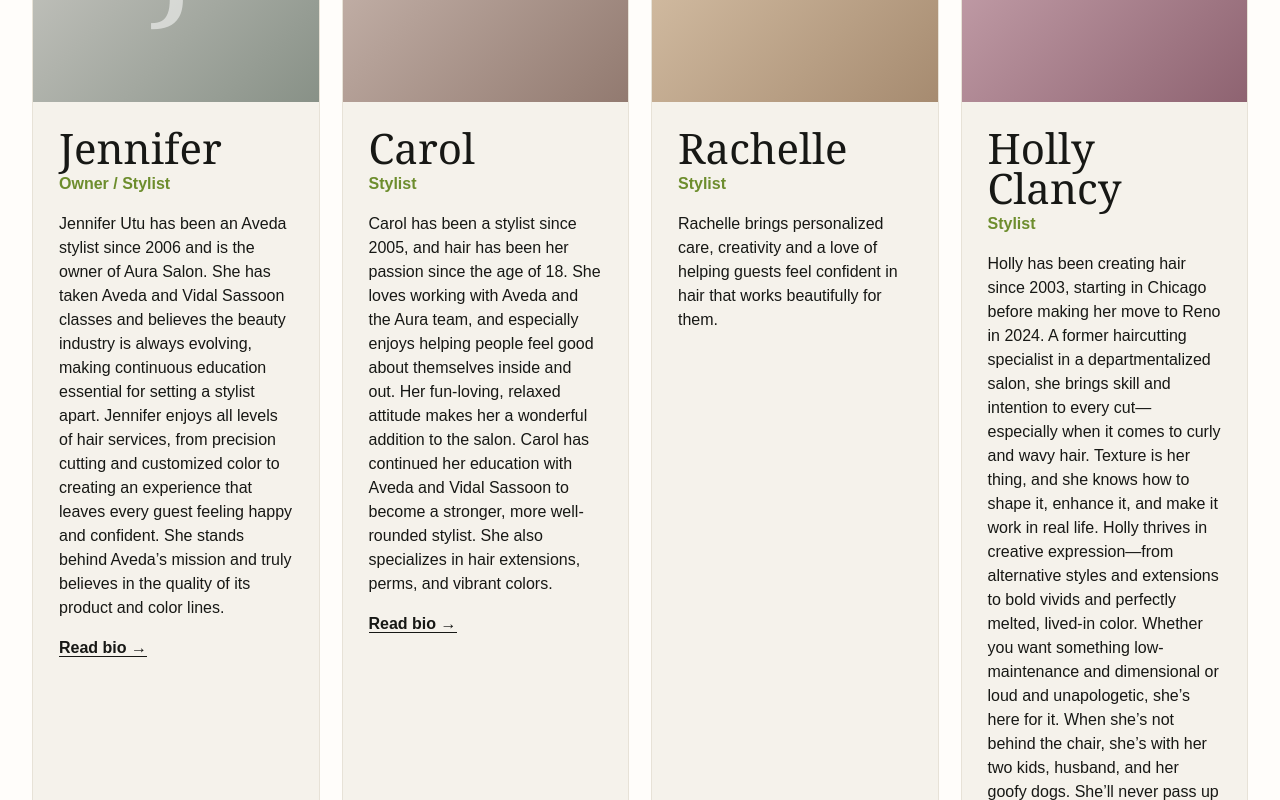
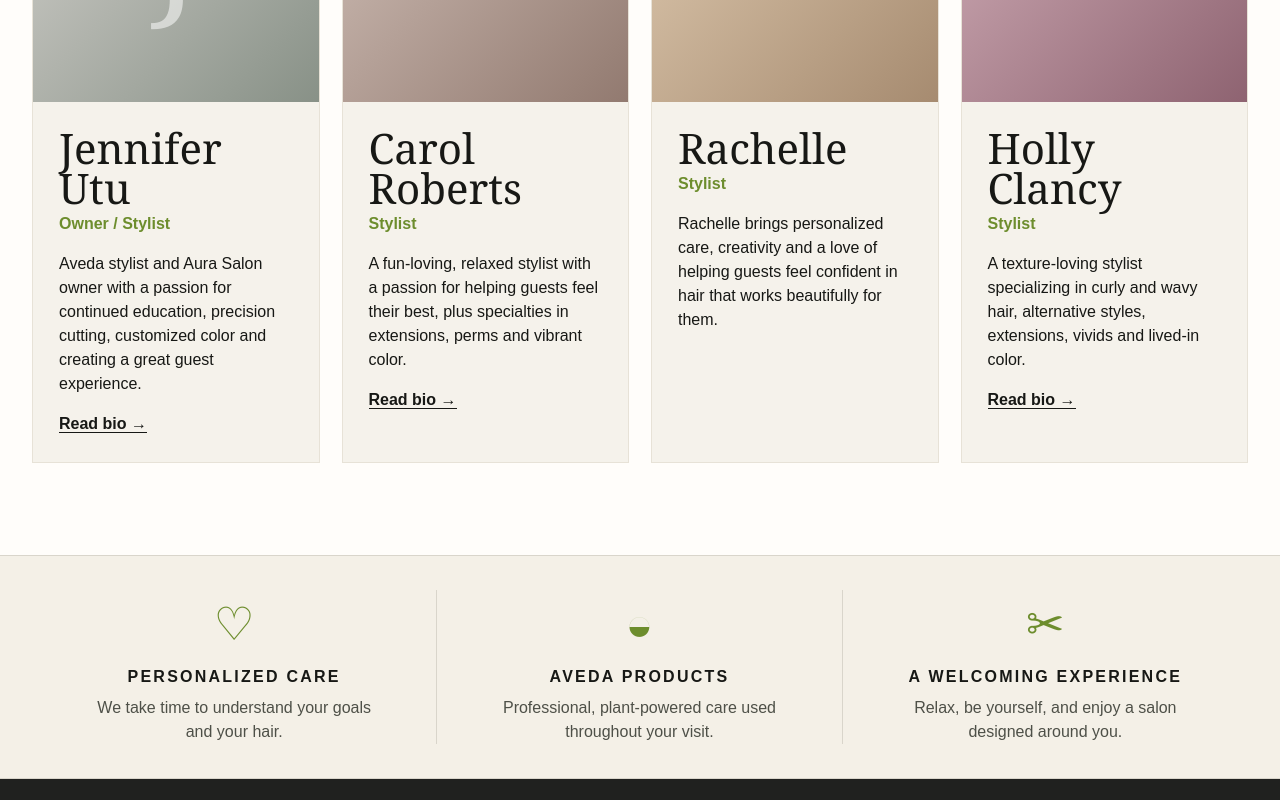
Before and after one commit to rchern315/aurasalon, a Next.js app: page /team in a window 1280 px wide. Shown: the part 900-1700 px from the top of the page. Built offline with nearby package versions, Linux system fonts and the light colour scheme.

Commit message:
Move stylist bios to dedicated pages

```diff
--- a/app/team/page.tsx
+++ b/app/team/page.tsx
@@ -1,17 +1,18 @@
+import Link from "next/link";
 import { bookingUrl, images } from "../data";
 
 const team = [
   {
-    name: "Jennifer",
+    name: "Jennifer Utu",
     role: "Owner / Stylist",
-    bio: "Jennifer Utu has been an Aveda stylist since 2006 and is the owner of Aura Salon. She has taken Aveda and Vidal Sassoon classes and believes the beauty industry is always evolving, making continuous education essential for setting a stylist apart. Jennifer enjoys all levels of hair services, from precision cutting and customized color to creating an experience that leaves every guest feeling happy and confident. She stands behind Aveda’s mission and truly believes in the quality of its product and color lines.",
-    href: "https://www.aurasalonnv.com/jennifer"
+    bio: "Aveda stylist and Aura Salon owner with a passion for continued education, precision cutting, customized color and creating a great guest experience.",
+    href: "/team/jennifer-utu"
   },
   {
-    name: "Carol",
+    name: "Carol Roberts",
     role: "Stylist",
-    bio: "Carol has been a stylist since 2005, and hair has been her passion since the age of 18. She loves working with Aveda and the Aura team, and especially enjoys helping people feel good about themselves inside and out. Her fun-loving, relaxed attitude makes her a wonderful addition to the salon. Carol has continued her education with Aveda and Vidal Sassoon to become a stronger, more well-rounded stylist. She also specializes in hair extensions, perms, and vibrant colors.",
-    href: "https://www.aurasalonnv.com/carol"
+    bio: "A fun-loving, relaxed stylist with a passion for helping guests feel their best, plus specialties in extensions, perms and vibrant color.",
+    href: "/team/carol-roberts"
   },
   {
     name: "Rachelle",
@@ -22,8 +23,8 @@ const team = [
   {
     name: "Holly Clancy",
     role: "Stylist",
-    bio: "Holly has been creating hair since 2003, starting in Chicago before making her move to Reno in 2024. A former haircutting specialist in a departmentalized salon, she brings skill and intention to every cut—especially when it comes to curly and wavy hair. Texture is her thing, and she knows how to shape it, enhance it, and make it work in real life. Holly thrives in creative expression—from alternative styles and extensions to bold vivids and perfectly melted, lived-in color. Whether you want something low-maintenance and dimensional or loud and unapologetic, she’s here for it. When she’s not behind the chair, she’s with her two kids, husband, and her goofy dogs. She’ll never pass up a chance to dress up and loves staying active, being outdoors, and getting lost in music, history, books, theater—and anything a little spooky.",
-    href: "https://www.aurasalonnv.com/copy-of-jennifer"
+    bio: "A texture-loving stylist specializing in curly and wavy hair, alternative styles, extensions, vivids and lived-in color.",
+    href: "/team/holly-clancy"
   }
 ];
 
@@ -52,14 +53,11 @@ export default function TeamPage() {
                 <h2>{person.name}</h2>
                 <p className="team-role">{person.role}</p>
                 <p>{person.bio}</p>
-                {person.href !== "#" && <a className="text-link" href={person.href}>Read bio →</a>}
+                {person.href !== "#" && <Link className="text-link" href={person.href}>Read bio →</Link>}
               </div>
             </article>
           ))}
         </div>
-        <p className="small-note">
-          Team photography is set up as a dedicated image area so the original Aura portraits can be dropped in without changing the layout.
-        </p>
       </section>
 
       <section className="value-strip value-strip-cream">
```
